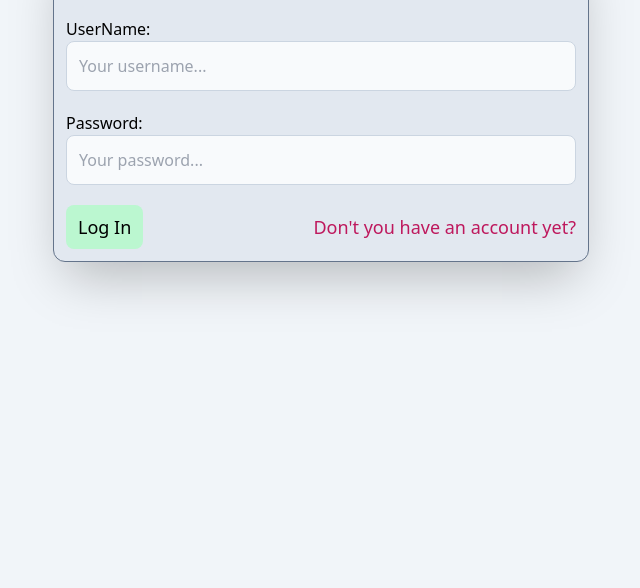
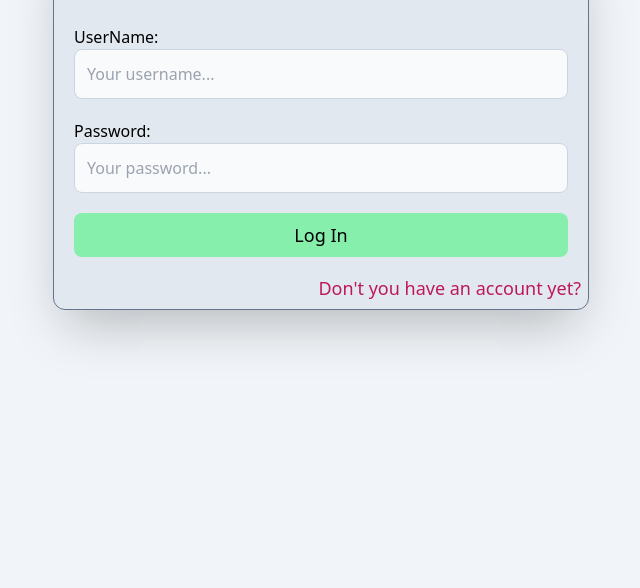
Before and after one commit to maryammohebbi/sign-up-and-log-in, a website: page public/index.html in a window 1280 px wide. Shown: the part 212-800 px from the top of the page, without its empty margins (319-959 px from the left). Drawn offline with Linux system fonts and the light colour scheme.

Commit message:
got to sigun and login btns changed a little in style

```diff
--- a/public/index.html
+++ b/public/index.html
@@ -8,10 +8,10 @@
 </head>
 <body class="bg-slate-100">
 
-    <div class="container p-5 max-w-sm h-auto mx-auto sm:max-w-md md:max-w-lg lg:max-w-xl mt-32">
-        <div id="login-container" class="w-full border border-slate-500 bg-slate-200 rounded-xl p-3 flex flex-col shadow-2xl">
+    <div class="container p-5 max-w-sm h-auto mx-auto sm:max-w-md md:max-w-lg lg:max-w-xl mt-32 relative">
+        <div id="login-container" class="w-full border border-slate-500 bg-slate-200 rounded-xl p-5 flex flex-col shadow-2xl transition-all duration-500 ease-in">
             <h1 class="text-center mb-10 font-bold text-xl">- LOG IN -</h1>
-            <form action="" class="flex flex-col gap-x-3">
+            <form action="submit" class="flex flex-col gap-x-3 mb-8">
                 <div class="mb-5">
                     <label for="user-name" class="block">
                         UserName:
@@ -28,17 +28,14 @@
                         class="border border-slate-300 rounded-lg p-3 w-full bg-slate-50">
                     <span class="hidden text-red-600">Invalid password!</span>
                 </div>
+                <button class="px-2 py-1 text-sm sm:px-3 sm:py-2 sm:text-lg bg-green-300 hover:bg-green-400 transition-all duration-300 ease-linear rounded-lg">Log In</button>
+            </form>
+            <button id="go-to-signup" class="text-pink-700 text-sm sm:text-md md:text-lg absolute right-7 bottom-7">Don't you have an account yet?</button>
+        </div>
 
-                <div class="flex justify-between">
-                    <button class="px-2 py-1 text-sm sm:px-3 sm:py-2 sm:text-lg bg-green-200 rounded-lg">Log In</button>
-                    <button id="go-to-signup" class="text-pink-700 text-sm sm:text-md md:text-lg">Don't you have an account yet?</button>
-                </div>
-            </form>
-
-        </div>
-        <div id="signup-container" class="hidden w-full border border-slate-500 bg-slate-200 rounded-xl p-3 shadow-2xl">
+        <div id="signup-container" class="hidden w-full border border-slate-500 bg-slate-200 rounded-xl p-3 shadow-2xl transition-all duration-500 ease-in relative">
             <h1 class="text-center mb-10 font-bold text-xl">- SIGN UP -</h1>
-            <form action="" class="flex flex-col gap-x-3">
+            <form action="submit" class="flex flex-col gap-x-3 mb-8">
                 <div>
                     <label for="name" class="block">
                         Name:
@@ -68,11 +65,11 @@
                         class="border border-slate-300 rounded-lg p-3 w-full mb-4 bg-slate-50">
                 </div>
 
-                <div class="flex justify-between">
-                    <button class="px-2 py-1 text-sm sm:px-3 sm:py-2 sm:text-lg bg-green-200 rounded-lg">Sign Up</button>
-                    <button id="go-to-login" class="text-pink-700 text-sm sm:text-md md:text-lg">Go to Login</button>
-                </div>
+
+                <button class="px-2 py-1 text-sm sm:px-3 sm:py-2 sm:text-lg bg-green-300 hover:bg-green-400 transition-all duration-300 ease-linear rounded-lg">Sign Up</button>
+
             </form>
+                <button id="go-to-login" class="text-pink-700 text-sm sm:text-md md:text-lg absolute right-7 bottom-3">Go to Login</button>
         </div>
     </div>
 
```
Also changed, not shown: public/build/tailwind.css.
